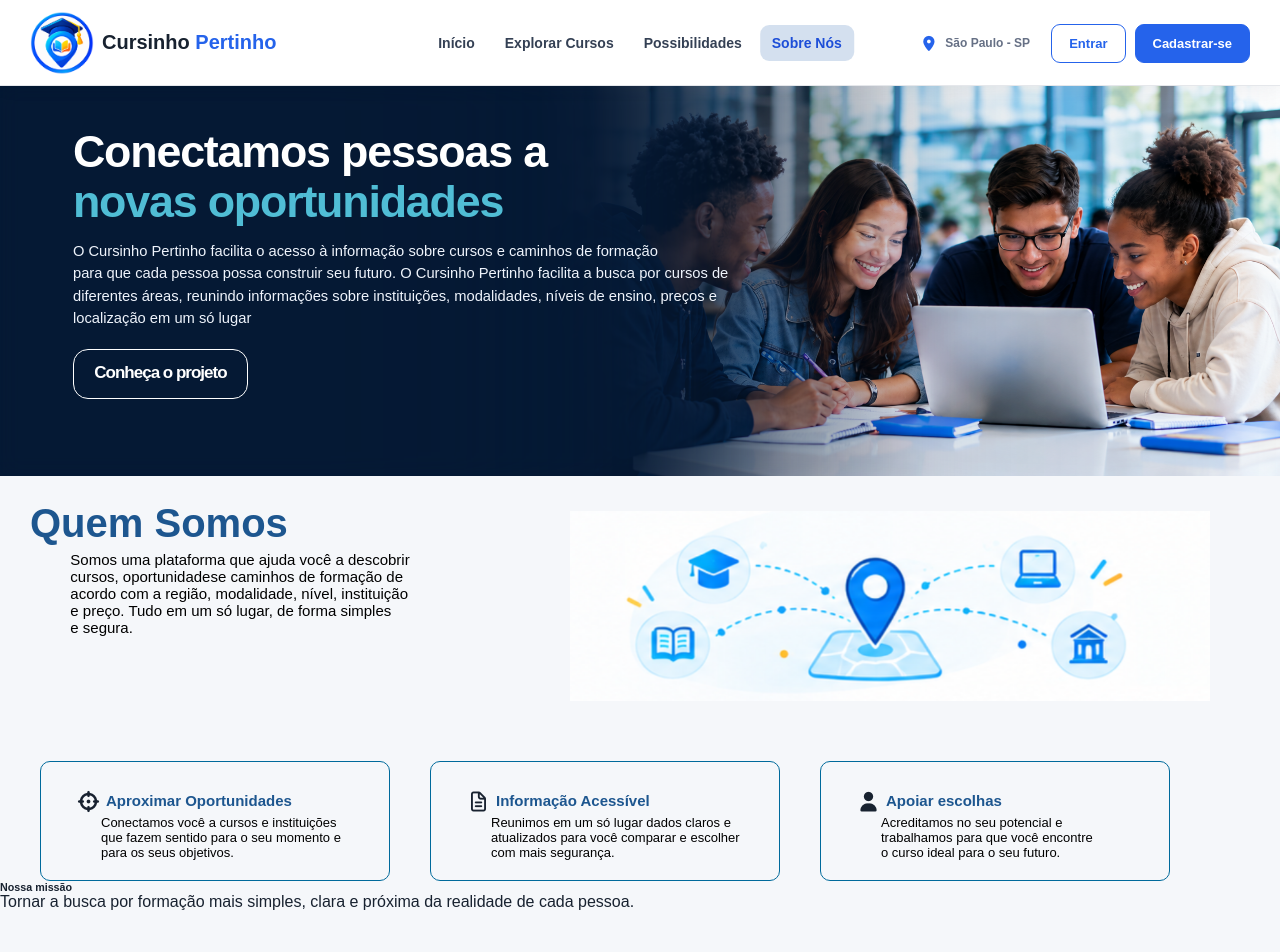
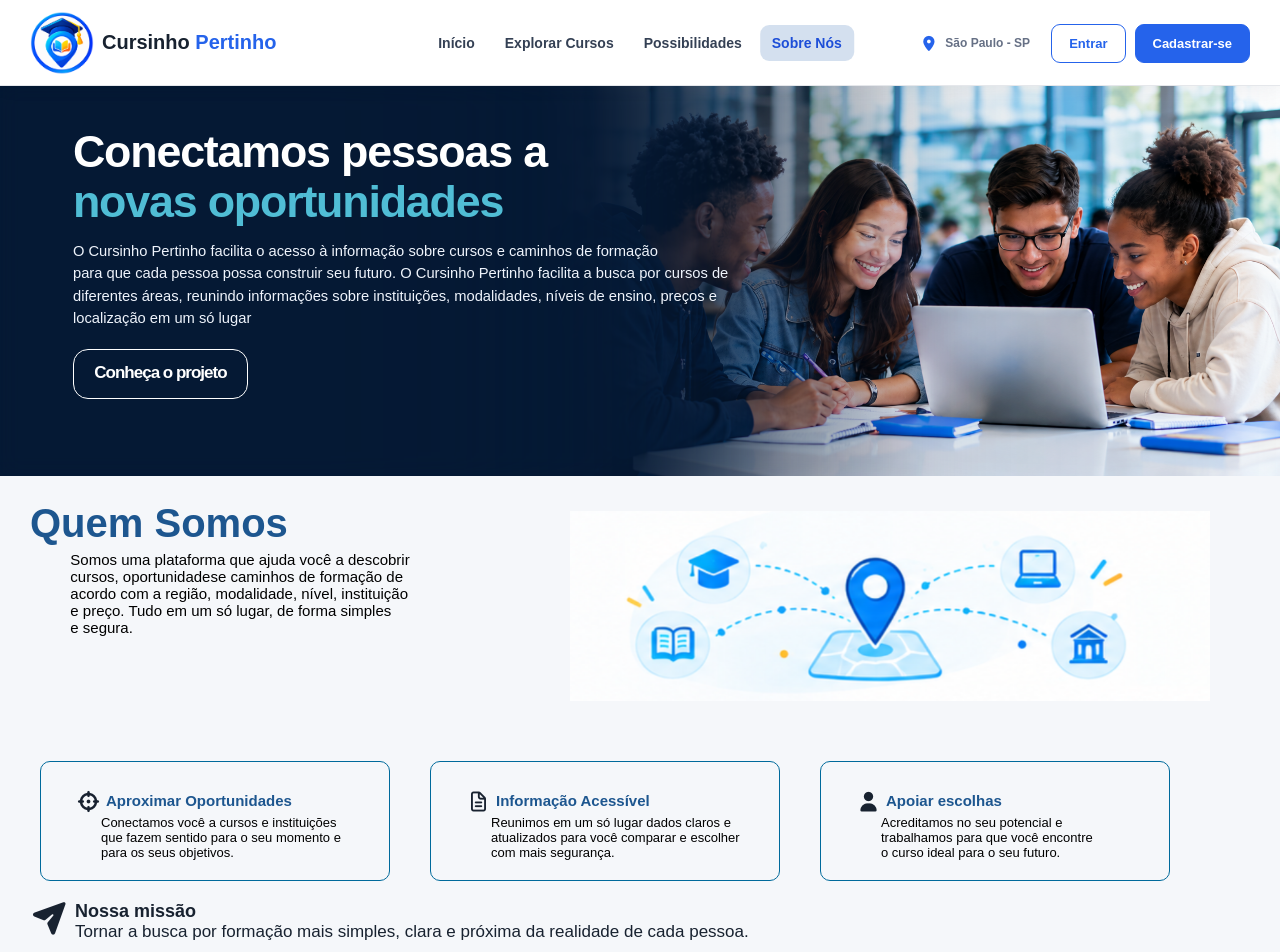
Before and after one commit to arthurherculano155-del/Cursinho-Pertinho, a React (Create React App) app in the folder cursinho-pertinho/: page /sobre in a window 1280 px wide. Before the commit the page ends 911 px from the top, so only its background shows below. Built offline with nearby package versions, Linux system fonts and the light colour scheme.

Commit message:
modificacao-sobre

```diff
--- a/cursinho-pertinho/src/Pages/Sobre/sobre.jsx
+++ b/cursinho-pertinho/src/Pages/Sobre/sobre.jsx
@@ -48,7 +48,7 @@ export default function Sobre() {
             </div>
 
             <div className='missao'>
-                <i className="fa-light fa-paper-plane" />
+                <i class="fa-solid fa-paper-plane" />
                 <h6 className='Nossa-Missão'>Nossa missão</h6>
                 <p className='frase1'>Tornar a busca por formação mais simples, clara e próxima da realidade de cada pessoa.</p>
 
--- a/cursinho-pertinho/src/Pages/Sobre/sobre.scss
+++ b/cursinho-pertinho/src/Pages/Sobre/sobre.scss
@@ -138,5 +138,29 @@ display: flex;
 }
 
 .fa-paper-plane{
-    font-size: 20px;
+    font-size: 30px;
+    position: relative;
+    top: 23px;
 }
+
+.Nossa-Missão{
+    font-size: 18px;
+    position: relative;
+    margin-left: 45px;
+    bottom: 10px;
+}
+
+.frase1{
+    font-size: 17px;
+    margin-left: 45px;
+    bottom: 10px;
+    position: relative;
+
+}
+
+.missao{
+display: flex;
+flex-direction: column;
+margin-left: 30px;
+
+}
```
